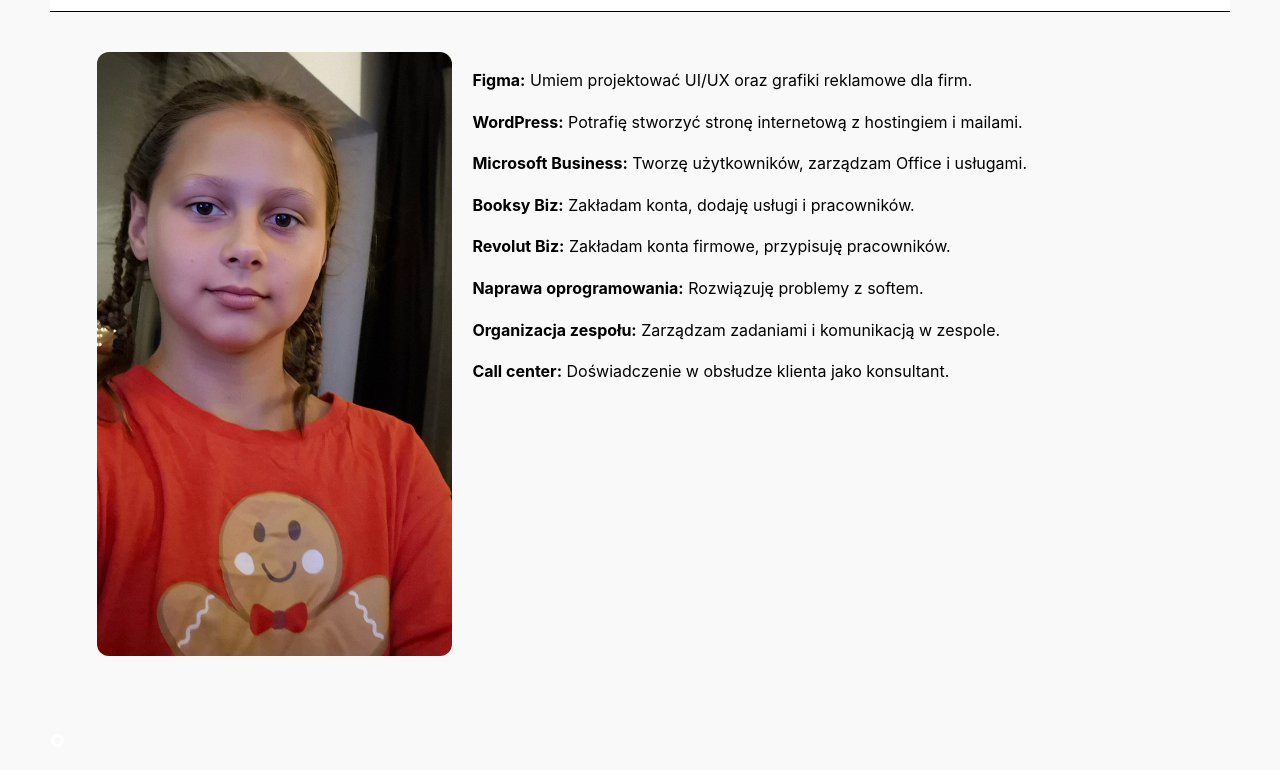
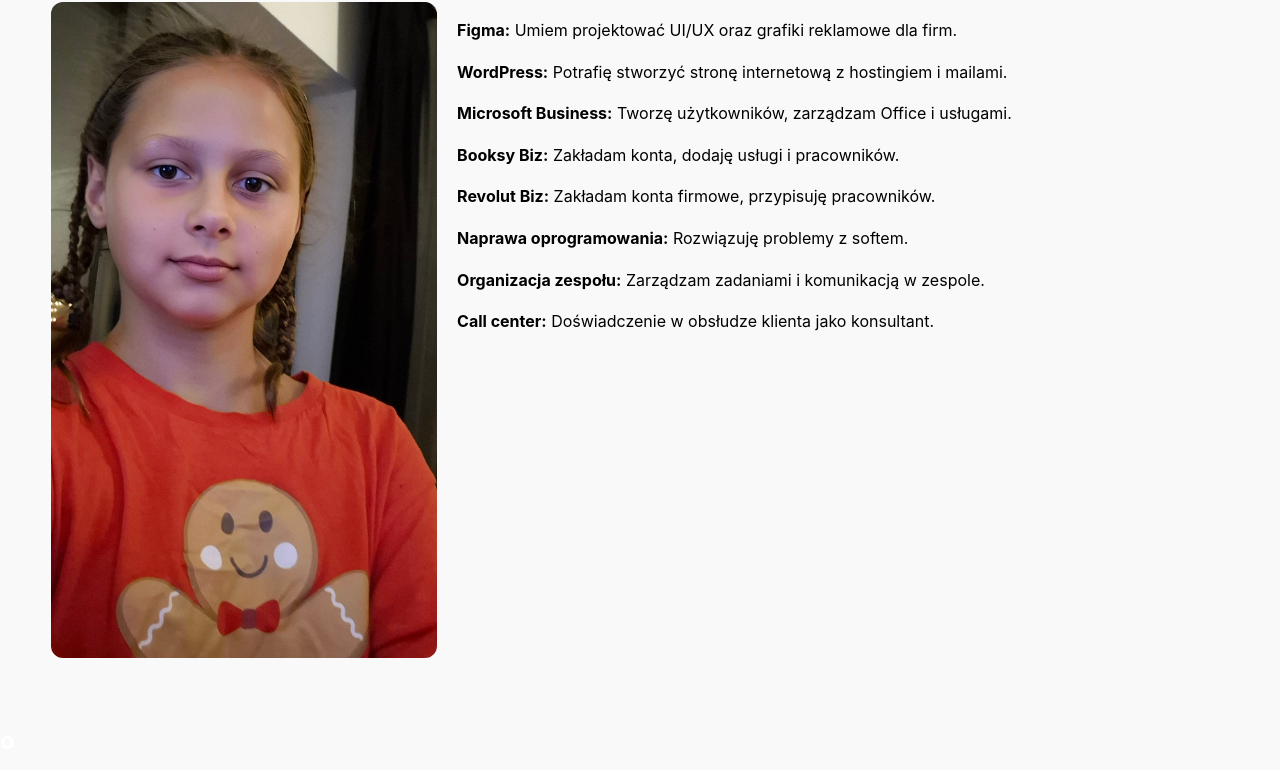
Before and after one commit to oskarmilkowski/vitaliipocjekt1, a plain HTML site: page index.html in a window 1280 px wide. Shown: the part 131-901 px from the top of the page. Drawn offline with Linux system fonts and the light colour scheme.

Commit message:
strona zaktualizowana2

```diff
--- a/index.html
+++ b/index.html
@@ -7,7 +7,7 @@
 
   <style>
     body {
-      margin: 50px;
+      margin: 0;
       padding: 0;
       font-family: Inter, system-ui, sans-serif, Segoe UI, Roboto;
       color: black;
```
